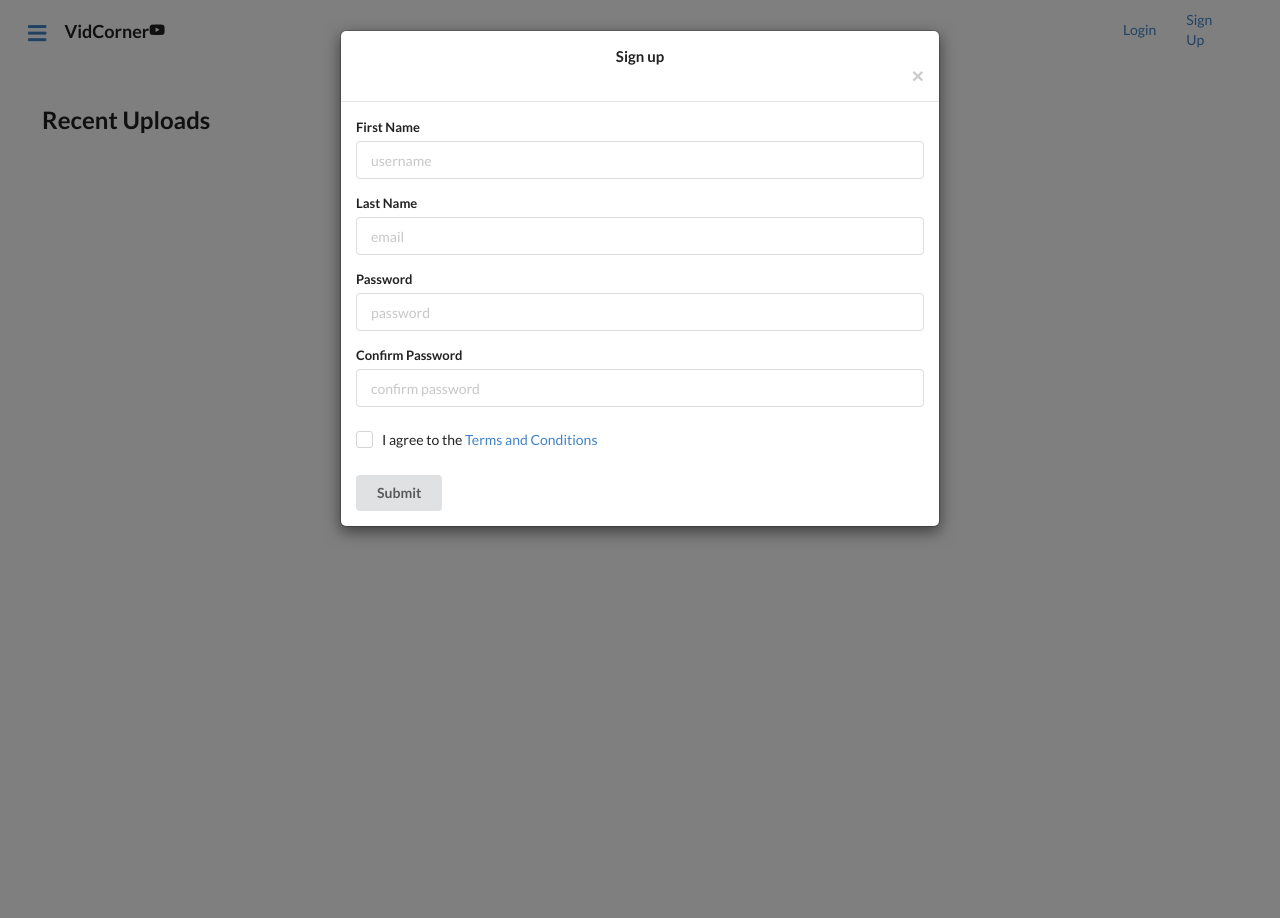
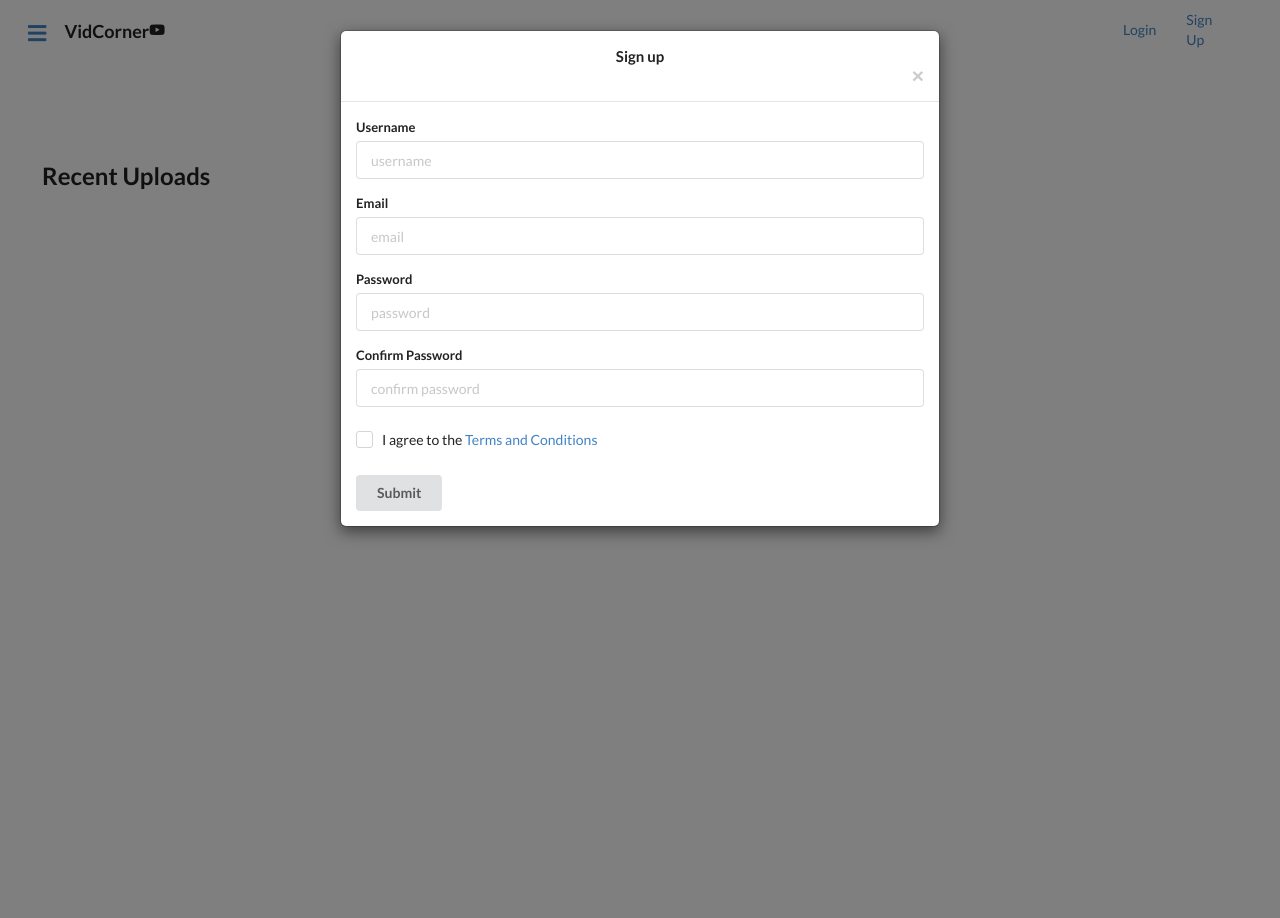
Before and after one commit to Cyrusluke925/vid_corner, a Django app: page / in a window 1280 px wide, after a click on "Sign Up". Run offline with Django 3.2, Linux system fonts and the light colour scheme; data that the repository does not hold is empty; some libraries are stand-ins or nearby versions.

Commit message:
made corrections in base.html

```diff
--- a/vid_corner_app/static/css/main.css
+++ b/vid_corner_app/static/css/main.css
@@ -8,6 +8,7 @@ main {
     background-color: #fefefe;
     width: 100%;
     height: 100%;
+    margin-top: 2em;
 
 
 }
@@ -27,6 +28,7 @@ form.navSearch {
 
 .homePageMainContent {
     width: 100%;
+    margin-top: 4em;
 }
 
 ul.nav.nav-pills {
@@ -59,6 +61,11 @@ ul.nav.nav-pills {
 
     margin-left: 3em;
 
+}
+
+.fa-bell, .fa-upload {
+    font-size: 1.5em !important;
+    color: black !important;
 }
 
 .homePage {
@@ -210,7 +217,7 @@ aside {
     max-width: 100%;
 
     display: flex;
-    margin-top: 2em;
+
 
 
 
@@ -455,6 +462,7 @@ a {
 
 .navList {
     padding-left: 0;
+    background-color: #fefefe;
 }
 
 .listItemContainer:hover {
@@ -493,6 +501,8 @@ div.createProfForm {
 nav {
     max-width: 100%;
     margin-bottom: 3em;
+    background-color: #fefefe;
+
 }
 
 .suggested {
--- a/vid_corner_app/static/scripts/app.js
+++ b/vid_corner_app/static/scripts/app.js
@@ -368,82 +368,24 @@ $('.hamburger').on('click', function showSidebar(e) {
 $('.ui.form').on('submit', function(e) {
 
 
-    $('.ui.form')
-.form({
-fields: {
-    name: {
-    identifier: 'username',
-    rules: [
-        {
-        type   : 'empty',
-        prompt : 'Please enter your name'
-        }
-    ]
-    },
-    skills: {
-    identifier: 'skills',
-    rules: [
-        {
-        type   : 'minCount[2]',
-        prompt : 'Please select at least two skills'
-        }
-    ]
-    },
-    gender: {
-    identifier: 'gender',
-    rules: [
-        {
-        type   : 'empty',
-        prompt : 'Please select a gender'
-        }
-    ]
-    },
-    username: {
-    identifier: 'username',
-    rules: [
-        {
-        type   : 'empty',
-        prompt : 'Please enter a username'
-        }
-    ]
-    },
-    password: {
-    identifier: 'password',
-    rules: [
-        {
-        type   : 'empty',
-        prompt : 'Please enter a password'
-        },
-        {
-        type   : 'minLength[6]',
-        prompt : 'Your password must be at least {ruleValue} characters'
-        }
-    ]
-    },
-    terms: {
-    identifier: 'terms',
-    rules: [
-        {
-        type   : 'checked',
-        prompt : 'You must agree to the terms and conditions'
-        }
-    ]
-    }
-}
-})
+let username = $('.username').val()
+let email = $('.email').val()
+let password = $('.password').val()
+let confirm_password = $('.confirm_password').val()
+
     e.preventDefault()
     let formData = $('.ui.form').serialize()
-    $.ajax({
-        method: 'POST',
-        url: `http://localhost:8000/register`,
-        data: formData,
-        success: function onSuccess(e) {
-            window.location = "http://localhost:8000/profile/new"
-        },
-        error: function onError(err1, err2, err3) {
-            console.log(err3)
-        }
-    })
+    // $.ajax({
+    //     method: 'POST',
+    //     url: `http://localhost:8000/register`,
+    //     data: formData,
+    //     success: function onSuccess(e) {
+    //         window.location = "http://localhost:8000/profile/new"
+    //     },
+    //     error: function onError(err1, err2, err3) {
+    //         console.log(err3)
+    //     }
+    // })
 
 })
 
--- a/vid_corner_app/templates/vid_corner_app/base.html
+++ b/vid_corner_app/templates/vid_corner_app/base.html
@@ -57,11 +57,12 @@
             <img src="{{request.user.profile.profile_picture.url}}" class='user_profile_image' width="auto" height="40px">
         </a>
         <ul class="dropdown-menu">
+            <li><a href="{% url 'profile_view' %}">Profile</a></li>
             <li><a href="{% url 'logout' %}">Logout</a></li>
         </ul>
         </li>
+        <li><a href='' data-toggle="modal" data-target="#exampleModalLong"><i class="far fa-bell"></i></a></li>
         <li><a href="{% url 'video_upload' %}"><i class="fas fa-upload"></i></a></li>
-        <li><a href='' data-toggle="modal" data-target="#exampleModalLong"><i class="far fa-bell"></i></a></li>
         <div class='asideHamburger'>
         <li class='hamburger'><a  href=''><i class="fas fa-bars"></i></a></li>
         <h3 class='siteTitle'>VidCorner</h3>
@@ -101,20 +102,20 @@
                             <form class="ui form">
                                 {% csrf_token %}
                                     <div class="field">
-                                        <label>First Name</label>
-                                        <input type="text" name="username" placeholder="username">
+                                        <label>Username</label>
+                                        <input class='username' type="text" name="username" placeholder="username">
                                     </div>
                                     <div class="field">
-                                        <label>Last Name</label>
-                                        <input type="email" name="email" placeholder="email">
+                                        <label>Email</label>
+                                        <input class='email' type="email" name="email" placeholder="email">
                                     </div>
                                     <div class="field">
                                             <label>Password</label>
-                                            <input type="password" name="password" placeholder="password">
+                                            <input class='password' type="password" name="password" placeholder="password">
                                         </div>
                                     <div class="field">
                                             <label>Confirm Password</label>
-                                            <input type="password" name="confirm_password" placeholder="confirm password">
+                                            <input class='confirm_password' type="password" name="confirm_password" placeholder="confirm password">
                                             </div>
 
                                     <div class="field">
--- a/vid_corner_app/views.py
+++ b/vid_corner_app/views.py
@@ -67,7 +67,7 @@ def register(request):
             print(user_form.errors)
     else:
         user_form = UserForm()
-    return render(request, 'vid_corner_app/home.html', {'user_form': user_form, 'registered': registered})
+    return render(request, 'vid_corner_app/registration.html', {'user_form': user_form, 'registered': registered})
 
 
 
```
Also changed, not shown: vid_corner_app/profile_pics/vid_corner_app/profile_pics/giphy_dzSTBXR.gif (added), vid_corner_app/profile_pics/vid_corner_app/profile_pics/glasses_i2CvfXm.jpg (added).
